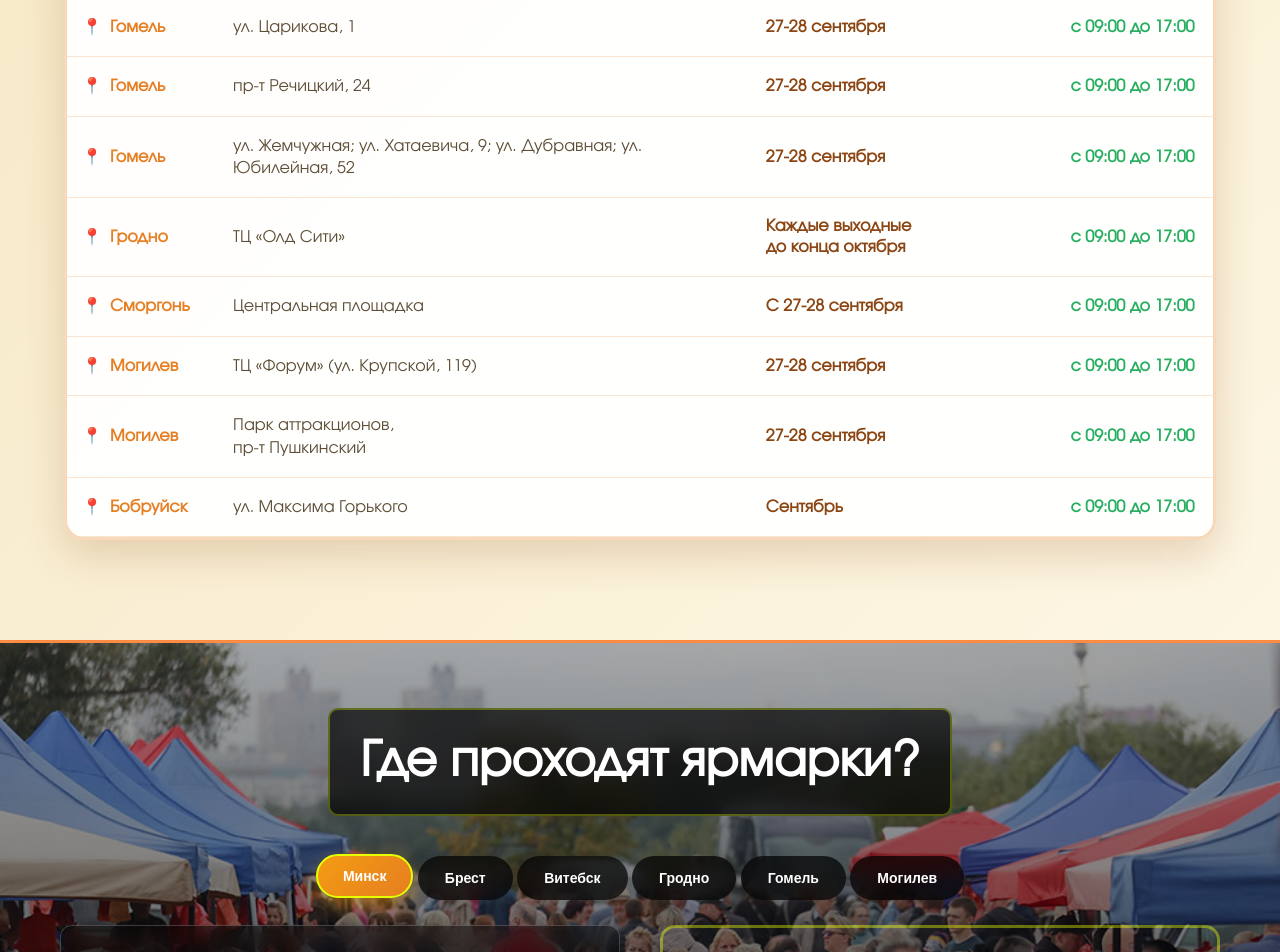
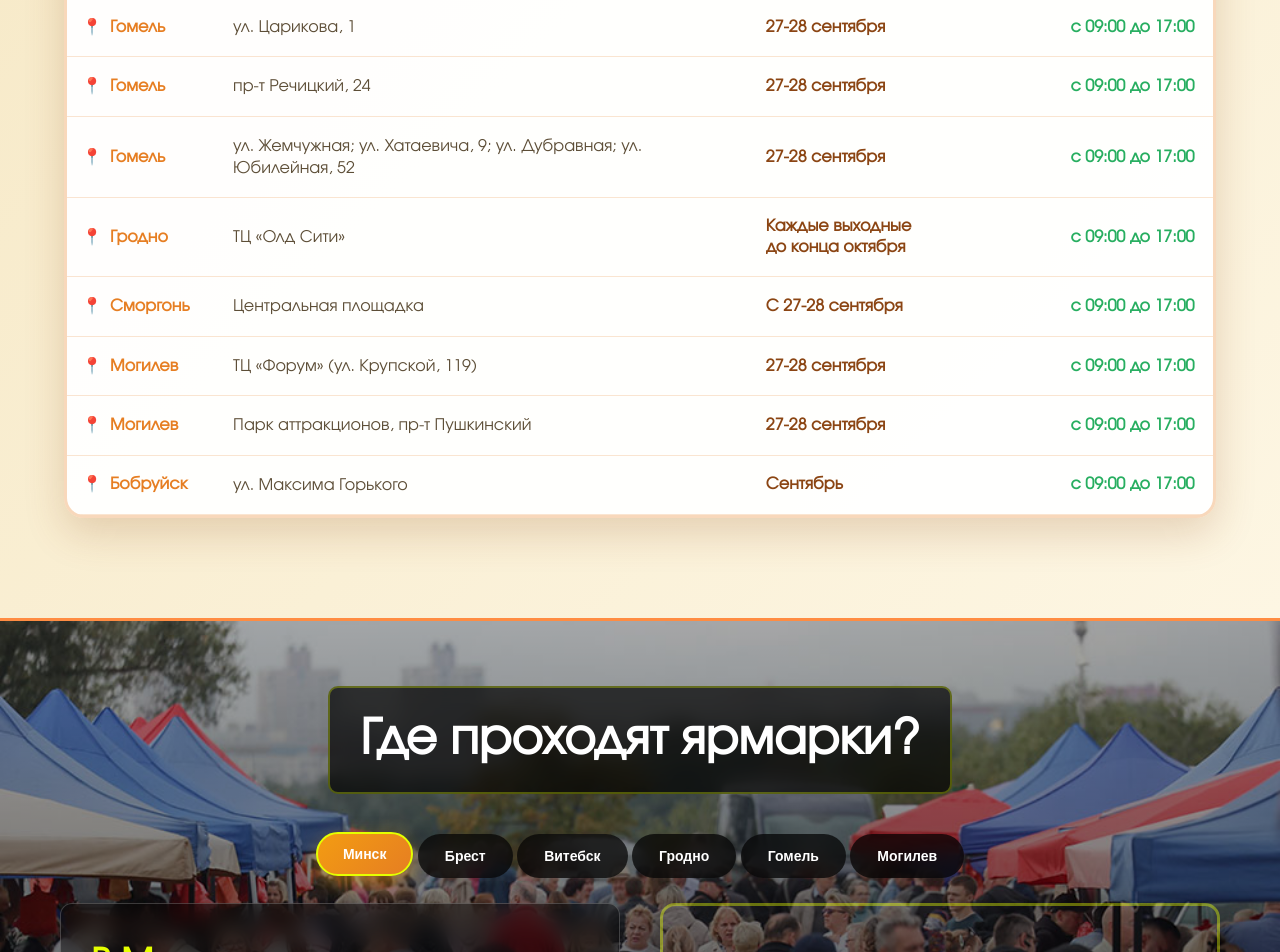
Before and after one commit to schikita/autumn_fair, a plain HTML site: page index.html in a window 1280 px wide. Shown: the part 1848-2800 px from the top of the page. Drawn offline with Linux system fonts and the light colour scheme.

```diff
--- a/index.html
+++ b/index.html
@@ -185,7 +185,7 @@
                     </tr>
                     <tr>
                         <td class="district">Минск</td>
-                        <td class="address">Парковка «Чижовка-Арена»<br>(ул. Ташкентская, 19)</td>
+                        <td class="address">Парковка «Чижовка-Арена»&nbsp;(ул. Ташкентская, 19)</td>
                         <td class="schedule">24-25 сентября,<br>1-2, 8-9, 15-16, 22-23, 29-30 октября,<br>5-6, 12-13,
                             19-20, 26-27 ноября,<br>3-4 декабря</td>
                         <td class="hours">с 09:00 до 17:00</td>
@@ -292,7 +292,7 @@
                     </tr>
                     <tr>
                         <td class="district">Могилев</td>
-                        <td class="address">Парк аттракционов,<br>пр-т Пушкинский</td>
+                        <td class="address">Парк аттракционов, пр-т Пушкинский</td>
                         <td class="schedule">27-28 сентября</td>
                         <td class="hours">с 09:00 до 17:00</td>
                     </tr>
```
